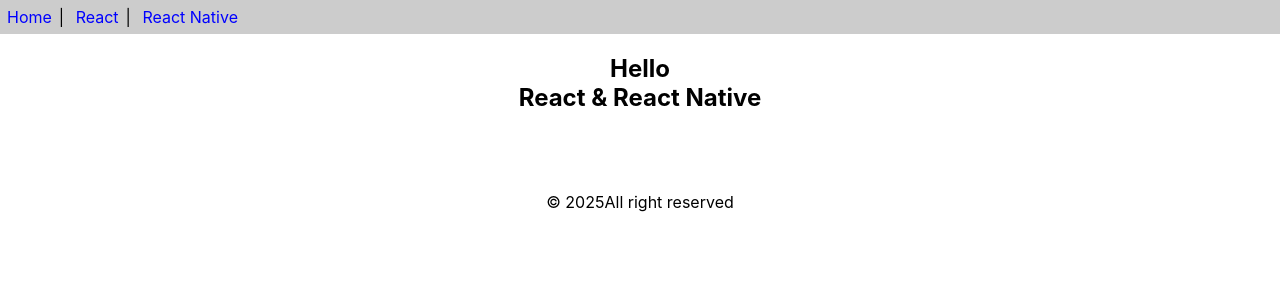
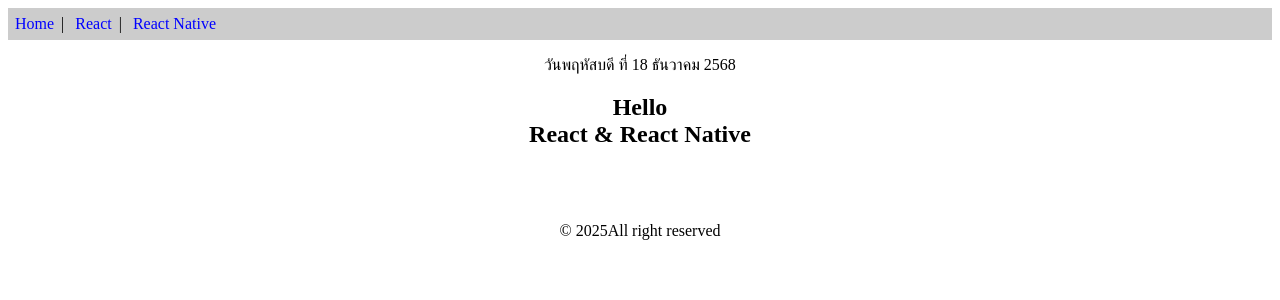
Before and after one commit to sitthikorn12/app1, a React (Create React App) app: page / in a window 1280 px wide. Shown: the top 300 px of the page. Built offline with nearby package versions, Linux system fonts and the light colour scheme.

Commit message:
all component

```diff
--- a/src/App.js
+++ b/src/App.js
@@ -1,10 +1,12 @@
 import React from "react";
-import { Header,Content,Footer  } from "./func-components";
+import { Header,Content,Footer  } from "./func-components"
+import Calendar from "./class-components";
 
 function App() {
   return (
     <>
     <Header/>
+    <p><center><Calendar/></center></p>
     <Content/>
     <Footer/>
     </>
--- /dev/null
+++ b/src/class-components.js
@@ -0,0 +1,39 @@
+import React, { Component } from "react";
+
+export default class Calendar extends Component {
+  getDate() {
+    const dayNames = [
+      "อาทิตย์",
+      "จันทร์",
+      "อังคาร",
+      "พุธ",
+      "พฤหัสบดี",
+      "ศุกร์",
+      "เสาร์"
+    ];
+    const monthNames = [
+      "มกราคม",
+      "กุมภาพันธ์",
+      "มีนาคม",
+      "เมษายน",
+      "พฤษภาคม",
+      "มิถุนายน",
+      "กรกฎาคม",
+      "สิงหาคม",
+      "กันยายน",
+      "ตุลาคม",
+      "พฤษจิกายน",
+      "ธันวาคม"
+    ];
+    const date = new Date();
+    const weekDay = dayNames[date.getDay()];
+    const day = date.getDate();
+    const month = monthNames[date.getMonth()];
+    const year = date.getFullYear() + 543;
+    return `วัน${weekDay} ที่ ${day} ${month} ${year}`;
+  }
+
+  render() {
+    return <div>{this.getDate()}</div>;
+  }
+}
--- a/src/index.css
+++ /dev/null
@@ -1,13 +0,0 @@
-body {
-  margin: 0;
-  font-family: -apple-system, BlinkMacSystemFont, 'Segoe UI', 'Roboto', 'Oxygen',
-    'Ubuntu', 'Cantarell', 'Fira Sans', 'Droid Sans', 'Helvetica Neue',
-    sans-serif;
-  -webkit-font-smoothing: antialiased;
-  -moz-osx-font-smoothing: grayscale;
-}
-
-code {
-  font-family: source-code-pro, Menlo, Monaco, Consolas, 'Courier New',
-    monospace;
-}
--- a/src/index.js
+++ b/src/index.js
@@ -1,6 +1,5 @@
 import React from 'react';
 import ReactDOM from 'react-dom/client';
-import './index.css';
 import App from './App';
 import reportWebVitals from './reportWebVitals';
 
```
